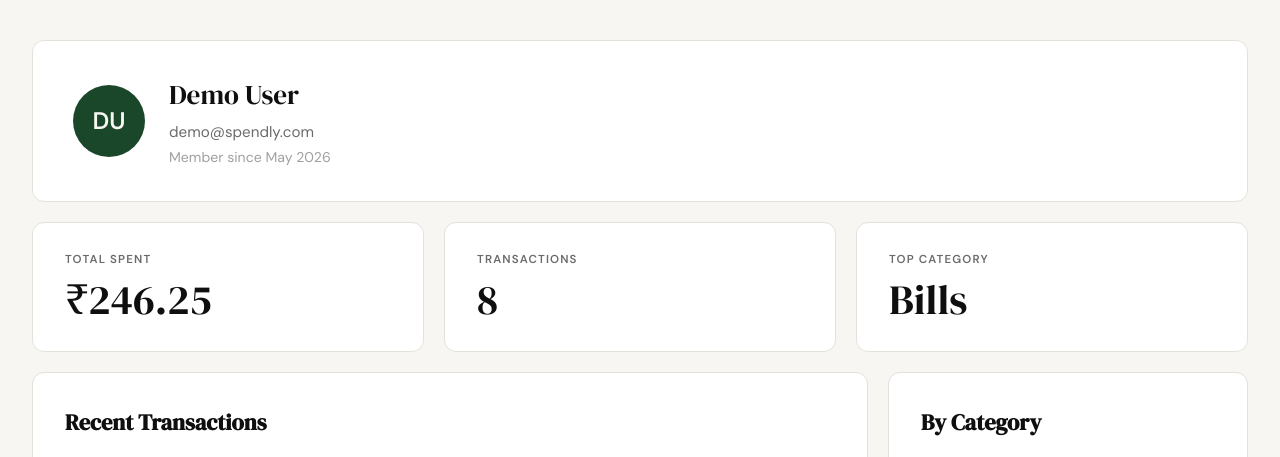
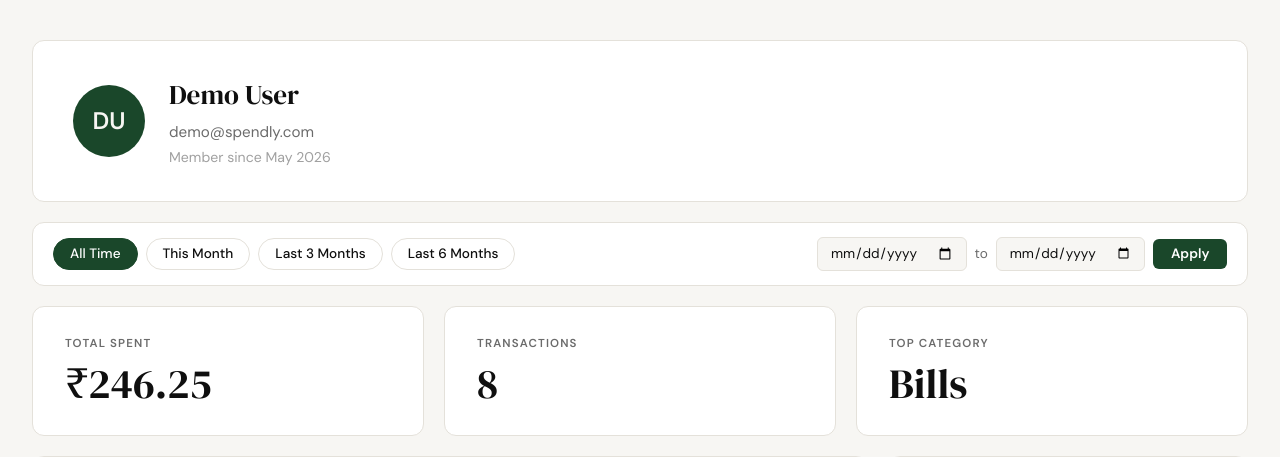
Before and after one commit to Atharv-Agrawal/spendly, a Flask app: page /profile in a window 1280 px wide. Shown: the part 61-518 px from the top of the page. Run offline with Flask 3, Linux system fonts and the light colour scheme; a user stored in the database is signed in; data comes from the database, SQL or seed files in the repository.

Commit message:
add date filter to profile page

```diff
--- a/app.py
+++ b/app.py
@@ -1,3 +1,4 @@
+import re
 import sqlite3
 from datetime import datetime
 from flask import Flask, render_template, request, flash, redirect, url_for, abort, session
@@ -139,10 +140,27 @@ def profile():
     if not session.get("user_id"):
         return redirect(url_for("login"))
     uid = session["user_id"]
+
+    _date_re = re.compile(r"^\d{4}-\d{2}-\d{2}$")
+    from_date = request.args.get("from", "").strip()
+    to_date = request.args.get("to", "").strip()
+    preset = request.args.get("preset", "").strip()
+
+    if from_date and not _date_re.match(from_date):
+        from_date = ""
+    if to_date and not _date_re.match(to_date):
+        to_date = ""
+    if preset not in {"month", "3months", "6months"}:
+        preset = ""
+
+    if from_date and to_date and from_date > to_date:
+        flash("'From' date must be on or before 'To' date.", "error")
+        from_date = to_date = ""
+
     user = get_user_by_id(uid)
-    stats = get_summary_stats(uid)
-    expenses = get_recent_transactions(uid)
-    category_totals = get_category_breakdown(uid)
+    stats = get_summary_stats(uid, from_date=from_date or None, to_date=to_date or None)
+    expenses = get_recent_transactions(uid, from_date=from_date or None, to_date=to_date or None)
+    category_totals = get_category_breakdown(uid, from_date=from_date or None, to_date=to_date or None)
     return render_template(
         "profile.html",
         user=user,
@@ -151,6 +169,9 @@ def profile():
         transaction_count=stats["transaction_count"],
         top_category=stats["top_category"],
         category_totals=category_totals,
+        from_date=from_date,
+        preset=preset,
+        to_date=to_date,
     )
 
 
--- a/database/queries.py
+++ b/database/queries.py
@@ -1,4 +1,10 @@
 from database.db import get_db
+
+
+def _date_filter(from_date, to_date):
+    if from_date and to_date:
+        return "AND date BETWEEN ? AND ?", (from_date, to_date)
+    return "", ()
 
 
 def get_user_by_id(user_id):
@@ -10,48 +16,48 @@ def get_user_by_id(user_id):
         conn.close()
 
 
-def get_recent_transactions(user_id, limit=10):
+def get_recent_transactions(user_id, limit=10, from_date=None, to_date=None):
+    clause, params = _date_filter(from_date, to_date)
     conn = get_db()
     try:
         rows = conn.execute(
-            "SELECT date, description, category, amount FROM expenses "
-            "WHERE user_id = ? ORDER BY date DESC, id DESC LIMIT ?",
-            (user_id, limit),
+            f"SELECT date, description, category, amount FROM expenses "
+            f"WHERE user_id = ? {clause} ORDER BY date DESC, id DESC LIMIT ?",
+            (user_id, *params, limit),
         ).fetchall()
         return [dict(r) for r in rows]
     finally:
         conn.close()
 
 
-def get_summary_stats(user_id):
+def get_summary_stats(user_id, from_date=None, to_date=None):
+    clause, params = _date_filter(from_date, to_date)
     conn = get_db()
     try:
         row = conn.execute(
-            "SELECT COALESCE(SUM(amount), 0) AS total_spent, COUNT(*) AS transaction_count "
-            "FROM expenses WHERE user_id = ?",
-            (user_id,),
-        ).fetchone()
-        top = conn.execute(
-            "SELECT category FROM expenses WHERE user_id = ? "
-            "GROUP BY category ORDER BY SUM(amount) DESC LIMIT 1",
-            (user_id,),
+            f"SELECT COALESCE(SUM(amount), 0) AS total_spent, COUNT(*) AS transaction_count, "
+            f"(SELECT category FROM expenses WHERE user_id = ? {clause} "
+            f"GROUP BY category ORDER BY SUM(amount) DESC LIMIT 1) AS top_category "
+            f"FROM expenses WHERE user_id = ? {clause}",
+            (user_id, *params, user_id, *params),
         ).fetchone()
         return {
             "total_spent": row["total_spent"],
             "transaction_count": row["transaction_count"],
-            "top_category": top["category"] if top else "—",
+            "top_category": row["top_category"] or "—",
         }
     finally:
         conn.close()
 
 
-def get_category_breakdown(user_id):
+def get_category_breakdown(user_id, from_date=None, to_date=None):
+    clause, params = _date_filter(from_date, to_date)
     conn = get_db()
     try:
         rows = conn.execute(
-            "SELECT category, SUM(amount) AS total FROM expenses "
-            "WHERE user_id = ? GROUP BY category ORDER BY total DESC",
-            (user_id,),
+            f"SELECT category, SUM(amount) AS total FROM expenses "
+            f"WHERE user_id = ? {clause} GROUP BY category ORDER BY total DESC",
+            (user_id, *params),
         ).fetchall()
         return [(r["category"], r["total"]) for r in rows]
     finally:
--- a/static/css/style.css
+++ b/static/css/style.css
@@ -736,6 +736,100 @@ a { color: inherit; text-decoration: none; }
 
 /* Stats row */
 
+.date-filter {
+    display: flex;
+    align-items: center;
+    gap: 1rem;
+    flex-wrap: wrap;
+    background: var(--paper-card);
+    border: 1px solid var(--border);
+    border-radius: var(--radius-md);
+    padding: 0.85rem 1.25rem;
+}
+
+.filter-presets {
+    display: flex;
+    gap: 0.5rem;
+    flex-wrap: wrap;
+}
+
+.preset-btn {
+    padding: 0.42rem 1rem;
+    border: 1px solid var(--border);
+    border-radius: 999px;
+    background: transparent;
+    color: var(--ink);
+    font-family: var(--font-body);
+    font-size: 0.85rem;
+    font-weight: 500;
+    cursor: pointer;
+    transition: background 0.15s, color 0.15s, border-color 0.15s;
+}
+
+.preset-btn:hover {
+    background: var(--border);
+}
+
+.preset-btn.active {
+    background: var(--accent);
+    color: #fff;
+    border-color: var(--accent);
+}
+
+.filter-custom {
+    display: flex;
+    align-items: center;
+    gap: 0.5rem;
+    margin-left: auto;
+}
+
+.filter-custom input[type="date"] {
+    padding: 0.42rem 0.75rem;
+    border: 1px solid var(--border);
+    border-radius: var(--radius-sm);
+    background: var(--paper);
+    color: var(--ink);
+    font-family: var(--font-body);
+    font-size: 0.85rem;
+}
+
+.filter-custom input[type="date"]:focus {
+    outline: none;
+    border-color: var(--accent);
+}
+
+.filter-to-label {
+    font-size: 0.85rem;
+    color: var(--ink-muted);
+}
+
+.filter-btn {
+    padding: 0.42rem 1.1rem;
+    background: var(--accent);
+    color: #fff;
+    border: none;
+    border-radius: var(--radius-sm);
+    font-family: var(--font-body);
+    font-size: 0.85rem;
+    font-weight: 600;
+    cursor: pointer;
+}
+
+.filter-btn:hover {
+    opacity: 0.88;
+}
+
+.filter-clear {
+    font-size: 0.85rem;
+    color: var(--ink-muted);
+    text-decoration: none;
+    align-self: center;
+}
+
+.filter-clear:hover {
+    color: var(--ink);
+}
+
 .stats-row {
     display: grid;
     grid-template-columns: repeat(3, 1fr);
--- a/static/js/main.js
+++ b/static/js/main.js
@@ -1 +1,29 @@
-// main.js — students will add JavaScript here as features are built
+function applyPreset(preset) {
+    const today = new Date();
+    const pad = n => String(n).padStart(2, '0');
+    const fmt = d => `${d.getFullYear()}-${pad(d.getMonth()+1)}-${pad(d.getDate())}`;
+    const fromInput = document.getElementById('from');
+    const toInput = document.getElementById('to');
+    const presetInput = document.getElementById('preset-input');
+
+    if (preset === 'all') {
+        fromInput.value = '';
+        toInput.value = '';
+        presetInput.value = '';
+    } else {
+        const from = new Date(today);
+        if (preset === 'month') {
+            from.setDate(1);
+            presetInput.value = 'month';
+        } else if (preset === '3months') {
+            from.setMonth(from.getMonth() - 3);
+            presetInput.value = '3months';
+        } else if (preset === '6months') {
+            from.setMonth(from.getMonth() - 6);
+            presetInput.value = '6months';
+        }
+        fromInput.value = fmt(from);
+        toInput.value = fmt(today);
+    }
+    document.getElementById('filter-form').submit();
+}
--- a/templates/profile.html
+++ b/templates/profile.html
@@ -15,6 +15,27 @@
             <p class="member-since">Member since {{ user.created_at | member_since }}</p>
         </div>
     </div>
+
+    <!-- Date filter -->
+    <form class="date-filter" method="get" action="{{ url_for('profile') }}" id="filter-form">
+        <div class="filter-presets">
+            <button type="button" class="preset-btn {% if not from_date and not to_date %}active{% endif %}"
+                    onclick="applyPreset('all')">All Time</button>
+            <button type="button" class="preset-btn {% if preset == 'month' %}active{% endif %}"
+                    onclick="applyPreset('month')">This Month</button>
+            <button type="button" class="preset-btn {% if preset == '3months' %}active{% endif %}"
+                    onclick="applyPreset('3months')">Last 3 Months</button>
+            <button type="button" class="preset-btn {% if preset == '6months' %}active{% endif %}"
+                    onclick="applyPreset('6months')">Last 6 Months</button>
+        </div>
+        <div class="filter-custom">
+            <input type="hidden" name="preset" id="preset-input" value="{{ preset or '' }}">
+            <input type="date" id="from" name="from" value="{{ from_date or '' }}">
+            <span class="filter-to-label">to</span>
+            <input type="date" id="to" name="to" value="{{ to_date or '' }}">
+            <button type="submit" class="filter-btn">Apply</button>
+        </div>
+    </form>
 
     <!-- Stats row -->
     <div class="stats-row">
@@ -67,6 +88,7 @@
     <div class="breakdown-card">
         <h3>By Category</h3>
         {% if category_totals %}
+        {% set max_amt = category_totals[0][1] %}
         <div class="breakdown-list">
             {% for cat, amt in category_totals %}
             <div class="breakdown-row">
@@ -75,9 +97,7 @@
                     <span class="breakdown-amount">₹{{ amt | inr }}</span>
                 </div>
                 <div class="breakdown-bar-track">
-                    {% if total %}
-                    <div class="breakdown-bar {{ cat | lower }}" style="width: {{ (amt / category_totals[0][1] * 100) | round(1) }}%"></div>
-                    {% endif %}
+                    <div class="breakdown-bar {{ cat | lower }}" style="width: {{ (amt / max_amt * 100) | round(1) }}%"></div>
                 </div>
             </div>
             {% endfor %}
```
Also changed, not shown: tests/test_06-date-filter-profile.py (added, +406 -0 lines), .claude/settings.local.json, .claude/specs/06-date-filter-profile.md (added).
